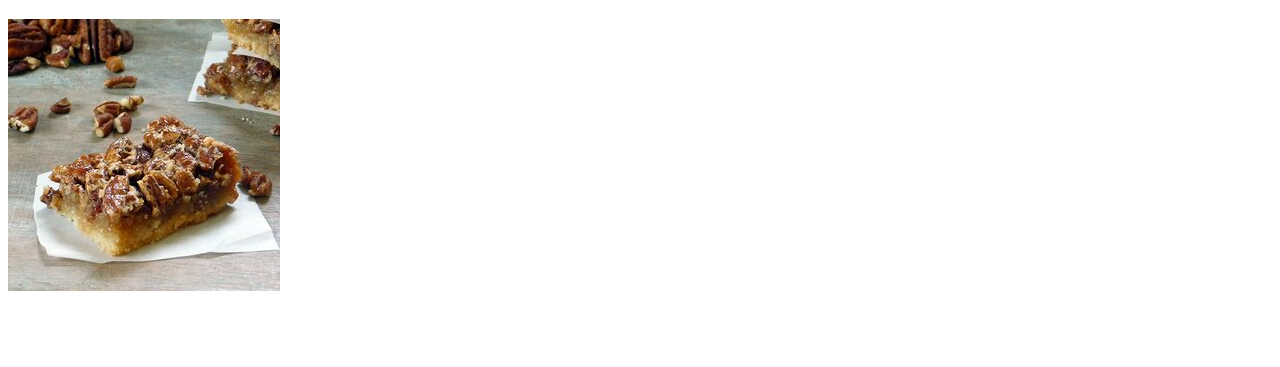
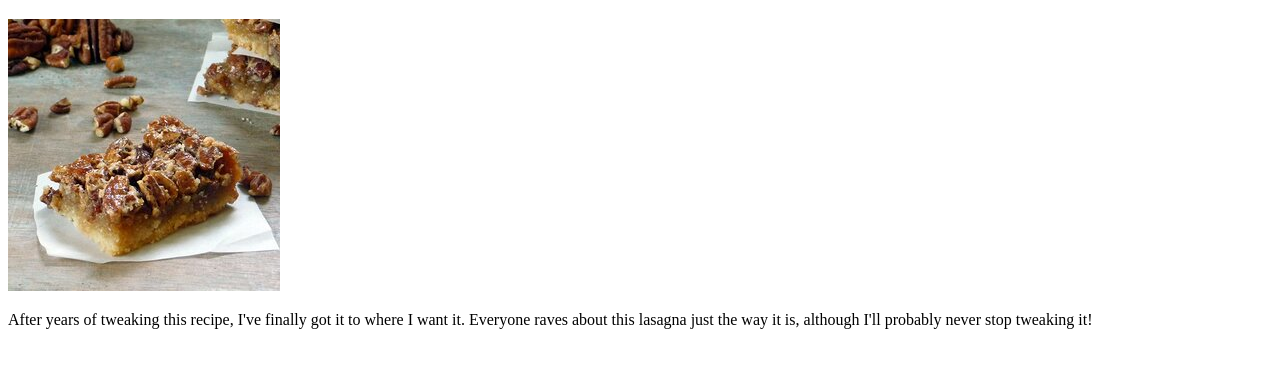
Before and after one commit to adamake1400/odin_recipies, a plain HTML site: page recipes/lasagna.html in a window 1280 px wide. Shown: the part 61-428 px from the top of the page. Drawn offline with Linux system fonts and the light colour scheme.

Commit message:
add Desctiption for image

```diff
--- a/recipes/lasagna.html
+++ b/recipes/lasagna.html
@@ -9,5 +9,7 @@
 <body>
     <h1>lasagna recipe</h1>
     <img src="../images/Pecan_Pie_Bars.jpg" alt="Pecan_Pie_Bars image"/>
+    <p>After years of tweaking this recipe, I've finally got it to where I want it. Everyone raves about this lasagna just the way it is, although I'll probably never stop tweaking it!</p>
+
 </body>
 </html>
```
